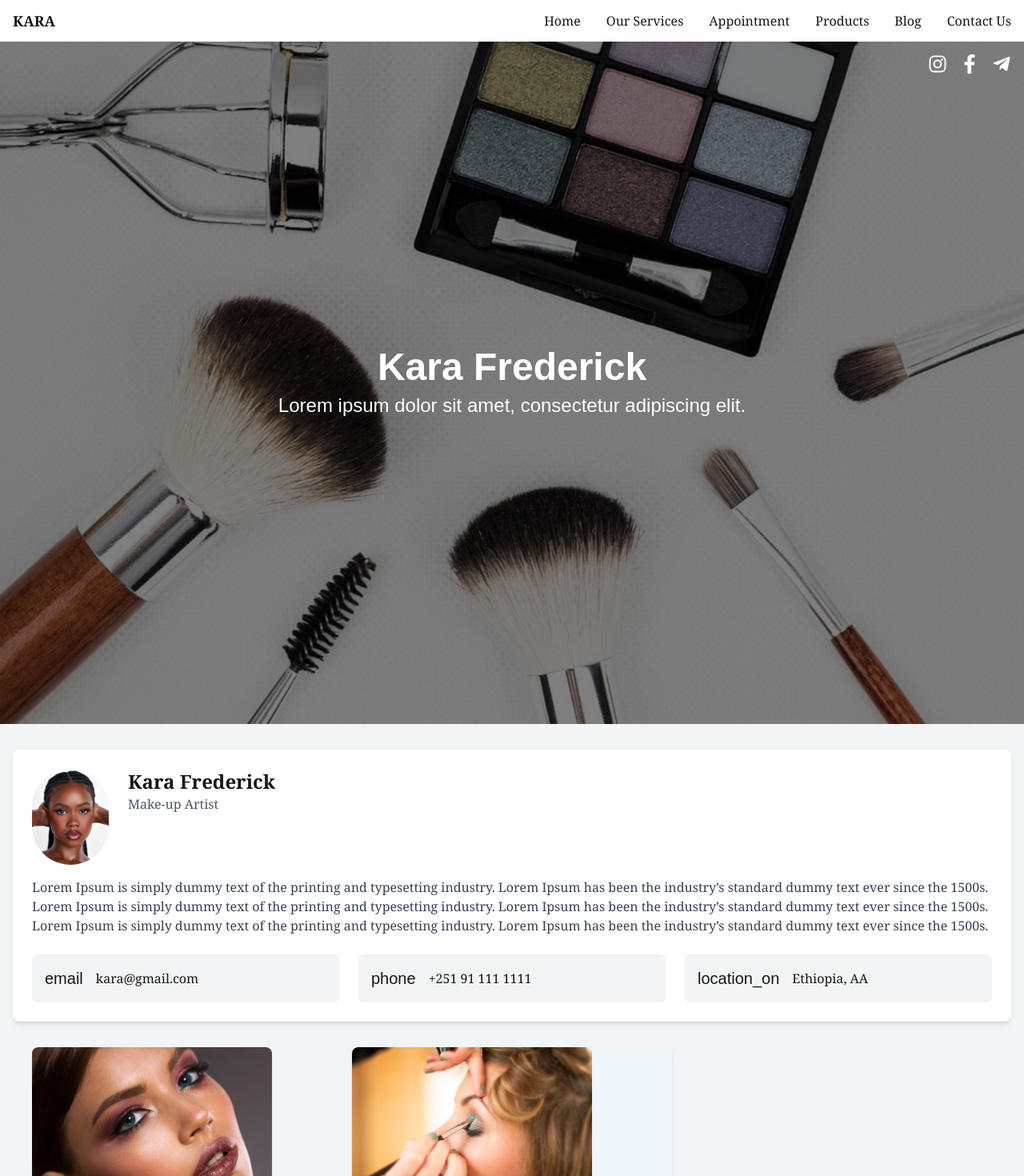
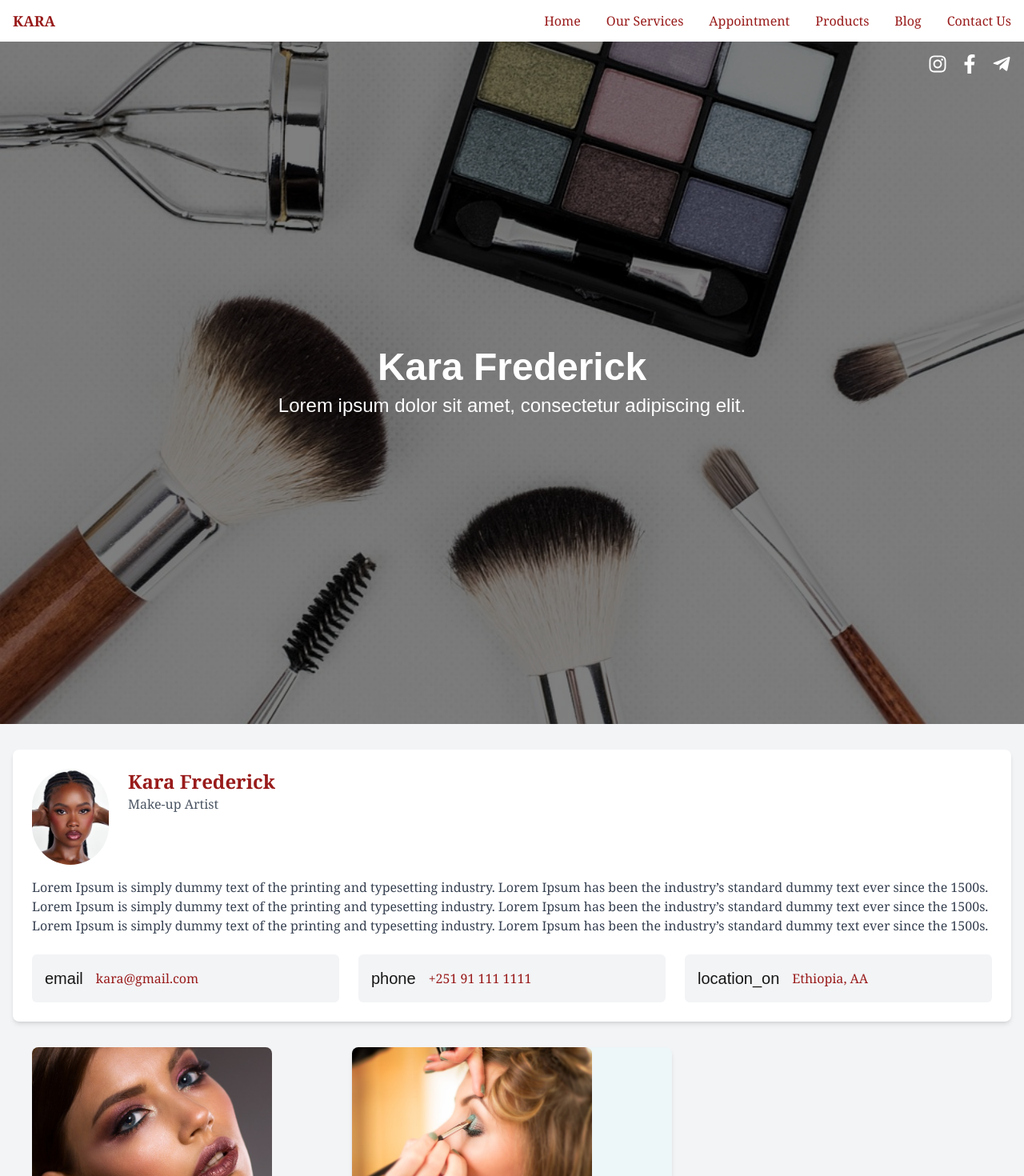
Before and after one commit to Lifeconr/kara_makeup, a Next.js app: page / in a window 1280 px wide. Shown: the top 1470 px of the page at 80% size. Built offline with nearby package versions, Linux system fonts and the light colour scheme.

Commit message:
refactor: font color

```diff
--- a/src/app/components/Navbar.jsx
+++ b/src/app/components/Navbar.jsx
@@ -5,33 +5,33 @@ const Navbar = () => {
   return (
     <nav className="bg-edf6f9 bg-white sticky top-0 z-50">
       <div className="container mx-auto px-4 py-3 flex justify-between items-center">
-        <h1 className="text-lg font-bold text-800e13 font-serif">KARA</h1>
+        <h1 className="text-lg font-bold text-red-800 font-serif">KARA</h1>
 
         {/* Navigation Links */}
         <div className="space-x-8 hidden md:flex">
-          <Link href="/" className="text-800e13 font-serif hover:text-red-800 transition">
+          <Link href="/" className="text-red-800 font-serif hover:text-red-800 transition">
             Home
           </Link>
-          <Link href="/our-services" className="text-800e13 font-serif hover:text-red-800 transition">
+          <Link href="/our-services" className="text-red-800 font-serif hover:text-red-800 transition">
             Our Services
           </Link>
-          <Link href="/appointment" className="text-800e13 font-serif hover:text-red-800 transition">
+          <Link href="/appointment" className="text-red-800 font-serif hover:text-red-800 transition">
             Appointment
           </Link>
-          <Link href="/product" className="text-800e13 font-serif hover:text-red-800 transition">
+          <Link href="/product" className="text-red-800 font-serif hover:text-red-800 transition">
             Products
           </Link>
-          <Link href="/blog" className="text-800e13 font-serif hover:text-red-800 transition">
+          <Link href="/blog" className="text-red-800 font-serif hover:text-red-800 transition">
             Blog
           </Link>
-          <Link href="/contact-us" className="text-800e13 font-serif hover:text-red-800 transition">
+          <Link href="/contact-us" className="text-red-800 font-serif hover:text-red-800 transition">
             Contact Us
           </Link>
         </div>
 
         {/* Mobile Menu (optional, toggle button) */}
         <div className="md:hidden">
-          <button className="text-800e13 font-serif">Menu</button>
+          <button className="text-red-800 font-serif">Menu</button>
           {/* Add functionality to toggle the mobile menu */}
         </div>
       </div>
--- a/src/app/components/kara-info.jsx
+++ b/src/app/components/kara-info.jsx
@@ -14,7 +14,7 @@ const KaraInfo  = () => {
             className="rounded-full mb-4 md:mb-0 md:mr-6"
           />
           <div>
-            <h2 className="text-2xl font-bold text-800e13 font-serif">
+            <h2 className="text-2xl font-bold text-red-800 font-serif">
               Kara Frederick
             </h2>
             <p className="text-gray-600 font-serif">Make-up Artist</p>
@@ -38,19 +38,19 @@ const KaraInfo  = () => {
               <span className="material-icons text-800e13 text-xl mr-4">
                 email
               </span>
-              <p className="text-800e13 font-serif">kara@gmail.com</p>
+              <p className="text-red-800 font-serif">kara@gmail.com</p>
             </div>
             <div className="flex items-center bg-gray-100 p-4 rounded-md">
               <span className="material-icons text-800e13 text-xl mr-4">
                 phone
               </span>
-              <p className="text-800e13 font-serif">+251 91 111 1111</p>
+              <p className="text-red-800 font-serif">+251 91 111 1111</p>
             </div>
             <div className="flex items-center bg-gray-100 p-4 rounded-md">
               <span className="material-icons text-800e13 text-xl mr-4">
                 location_on
               </span>
-              <p className="text-800e13 font-serif">Ethiopia, AA</p>
+              <p className="text-red-800 font-serif">Ethiopia, AA</p>
             </div>
           </div>
         </div>
```
